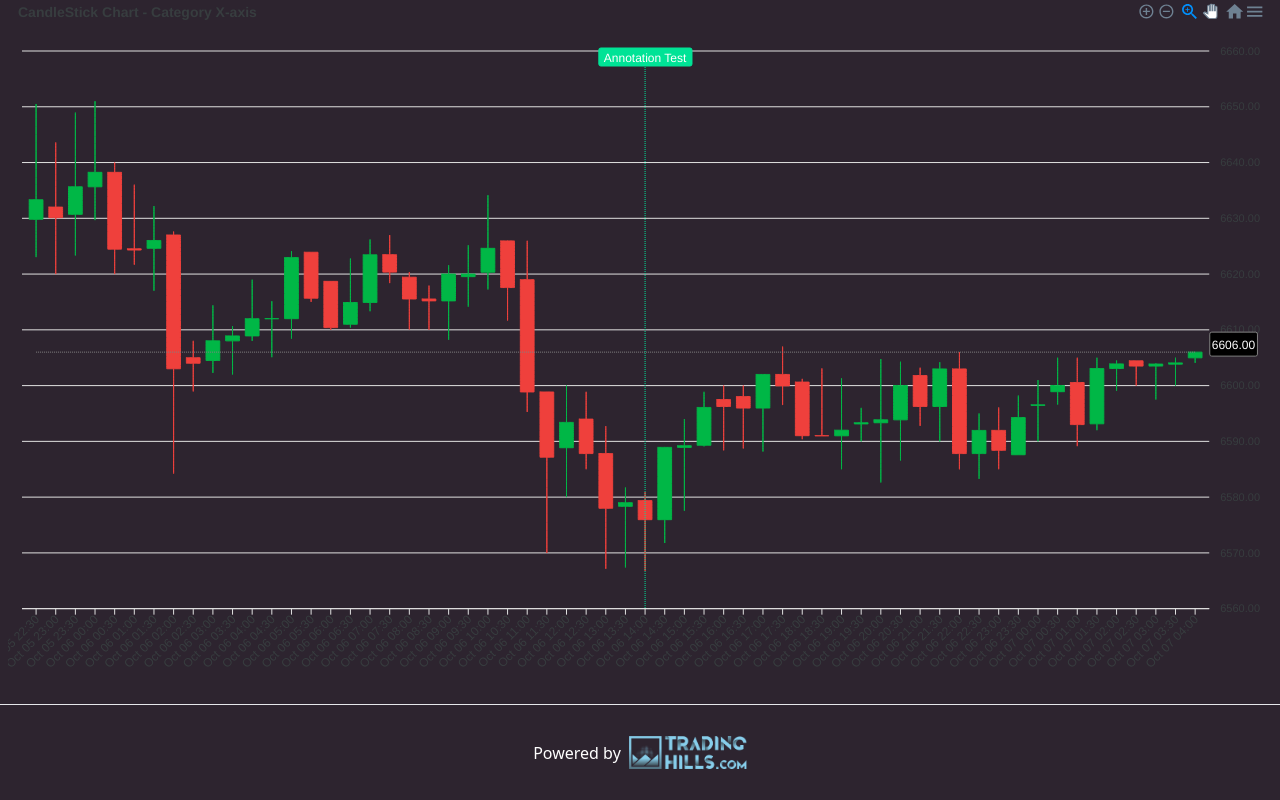
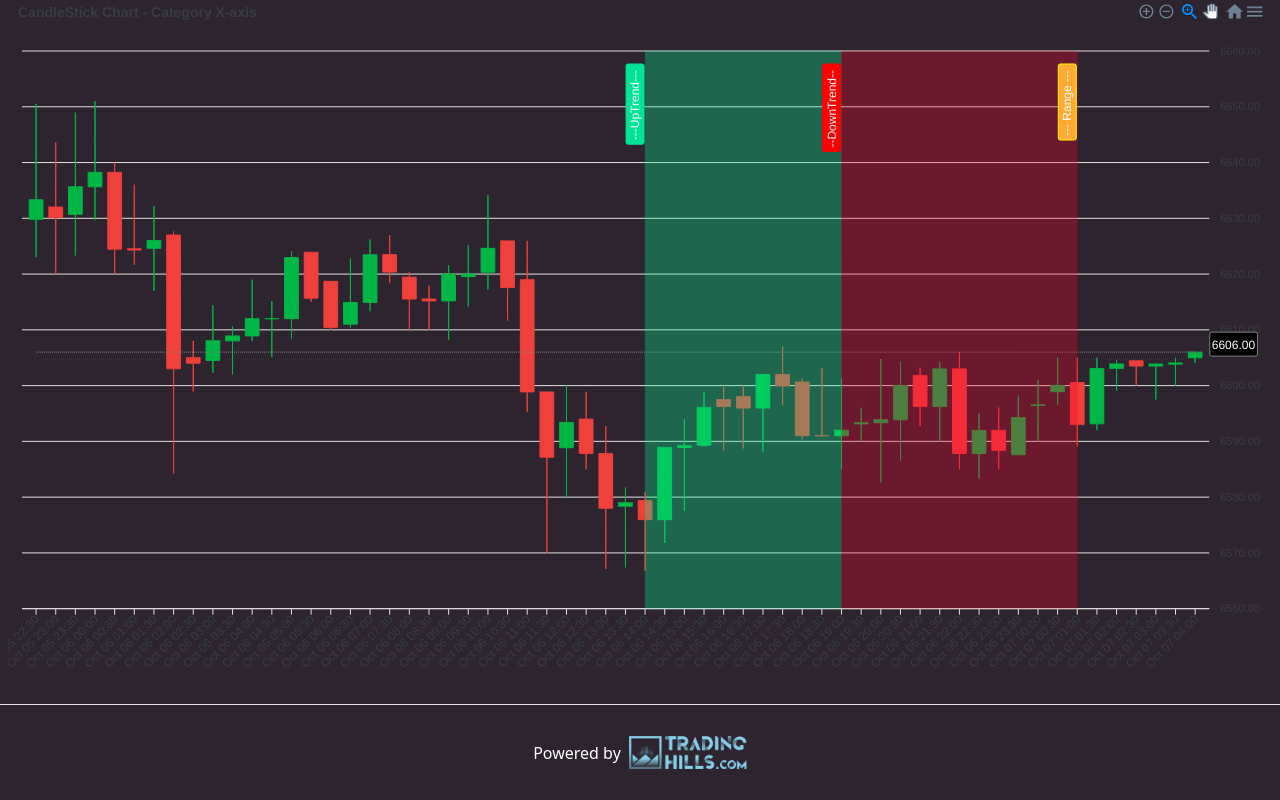
Before and after one commit to mhmdho/Candle_Stick_Chart_React, a Next.js app: page / in a window 1280 px wide. Built offline with nearby package versions, Linux system fonts and the light colour scheme.

Commit message:
chart2.js: Add upTrend, downTrend & range area to chart

```diff
--- a/components/chart2.js
+++ b/components/chart2.js
@@ -282,7 +282,9 @@ const options= {
       xaxis: [
         {
           x: 'Oct 06 14:00',
+          x2: 'Oct 06 19:00',
           borderColor: '#00E396',
+          fillColor: '#00FF99',
           label: {
             borderColor: '#00E396',
             style: {
@@ -290,9 +292,43 @@ const options= {
               color: '#fff',
               background: '#00E396'
             },
-            orientation: 'horizontal',
+            orientation: 'vertical',
             offsetY: 7,
-            text: 'Annotation Test'
+            text: '---UpTrend---'
+          }
+        },
+        {
+          x: 'Oct 06 19:00',
+          x2: 'Oct 07 01:00',
+          borderColor: 'red',
+          fillColor: '#ff0030',
+          label: {
+            borderColor: 'red',
+            style: {
+              fontSize: '12px',
+              color: '#fff',
+              background: 'red'
+            },
+            orientation: 'vertical',
+            offsetY: 7,
+            text: '--DownTrend--'
+          }
+        },
+        {
+          x: 'Oct 07 01:00',
+          x2: 'Oct 07 07:00',
+          borderColor: 'yellow',
+          fillColor: '#FFAA33',
+          label: {
+            borderColor: 'yellow',
+            style: {
+              fontSize: '12px',
+              color: '#fff',
+              background: '#FFAA33'
+            },
+            orientation: 'vertical',
+            offsetY: 7,
+            text: '--- Range ---'
           }
         }
       ]
```
Lines whose indentation alone changed are shown as unchanged.
